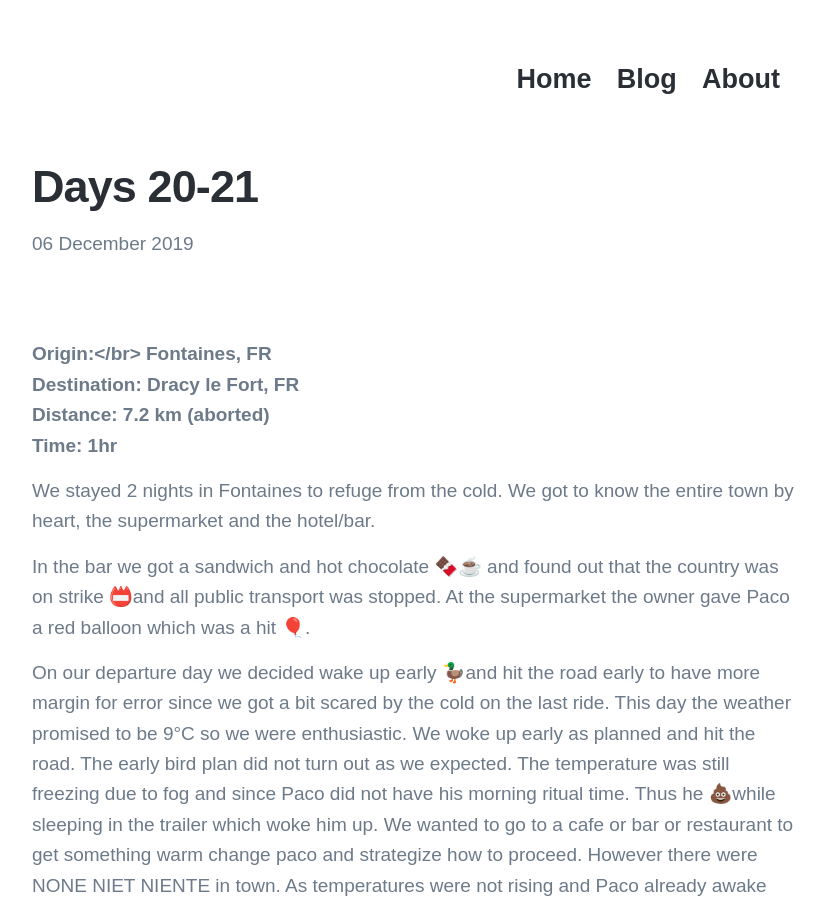
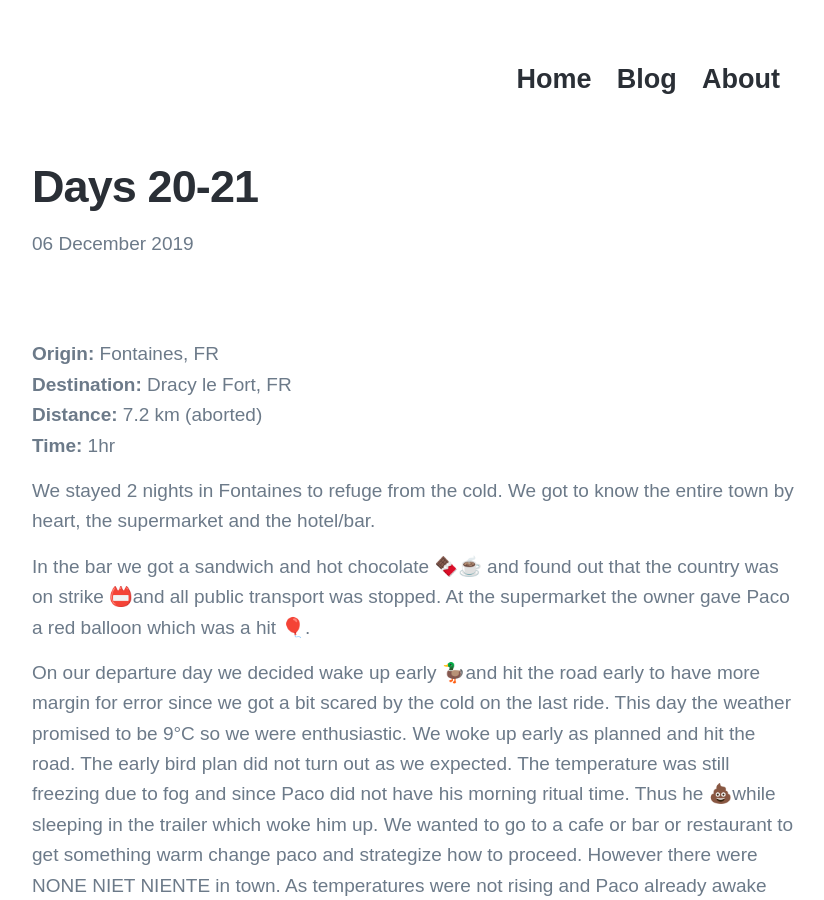
Before and after one commit to allanpcampbell/allanpcampbell.github.io, a Jekyll site: the page built from _posts/2019-12-06-day-20-21.md, in a window 1280 px wide and 900 px high. Shown: the whole window, without its empty margins (224-1048 px from the left). Built offline with Jekyll 4.4.1, drawn with Linux system fonts in a browser that asks for light colours; nearby versions of some CDN libraries; some web fonts are replaced.

Commit message:
Update 2019-12-06-day-20-21.md

```diff
--- a/_posts/2019-12-06-day-20-21.md
+++ b/_posts/2019-12-06-day-20-21.md
@@ -7,7 +7,7 @@ featured_image: 'images/day 20-c-min.jpg'
 
 
 
-<b>Origin:</br> Fontaines, FR <br>
+<b>Origin:</b> Fontaines, FR <br>
 <b>Destination:</b> Dracy le Fort, FR <br>
 <b>Distance:</b> 7.2 km (aborted) <br>
 <b>Time:</b> 1hr <br>
```
